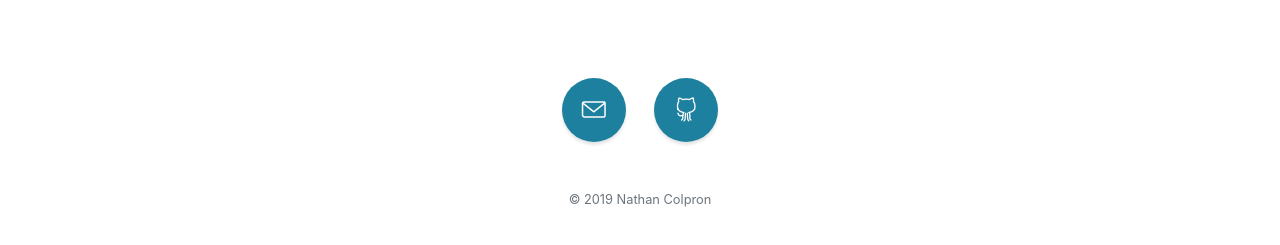
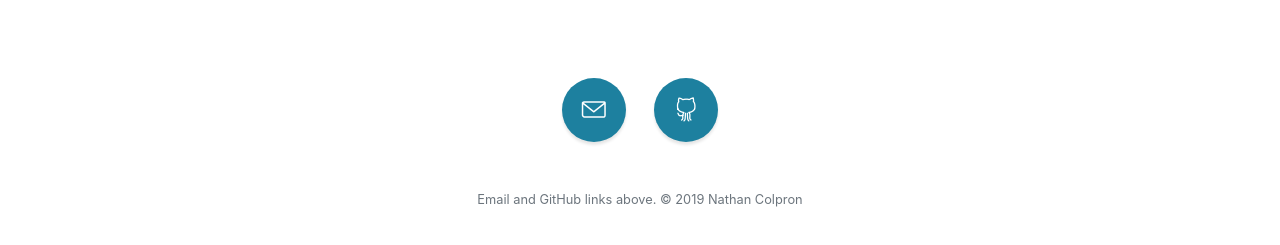
Before and after one commit to Cartman37/Cartman37.github.io, a website with bundled scripts: page index.html in a window 1280 px wide. Shown: the part 4058-4303 px from the top of the page. Built offline with nearby package versions, Linux system fonts and the light colour scheme.

Commit message:
Update index.html

```diff
--- a/index.html
+++ b/index.html
@@ -225,7 +225,7 @@
             </a>
           </li>
         </ul>
-        <p class="text-muted small mb-0">&copy; 2019 Nathan Colpron </p>
+        <p class="text-muted small mb-0">Email and GitHub links above. &copy; 2019 Nathan Colpron </p>
       </div>
     </footer>
 
```
